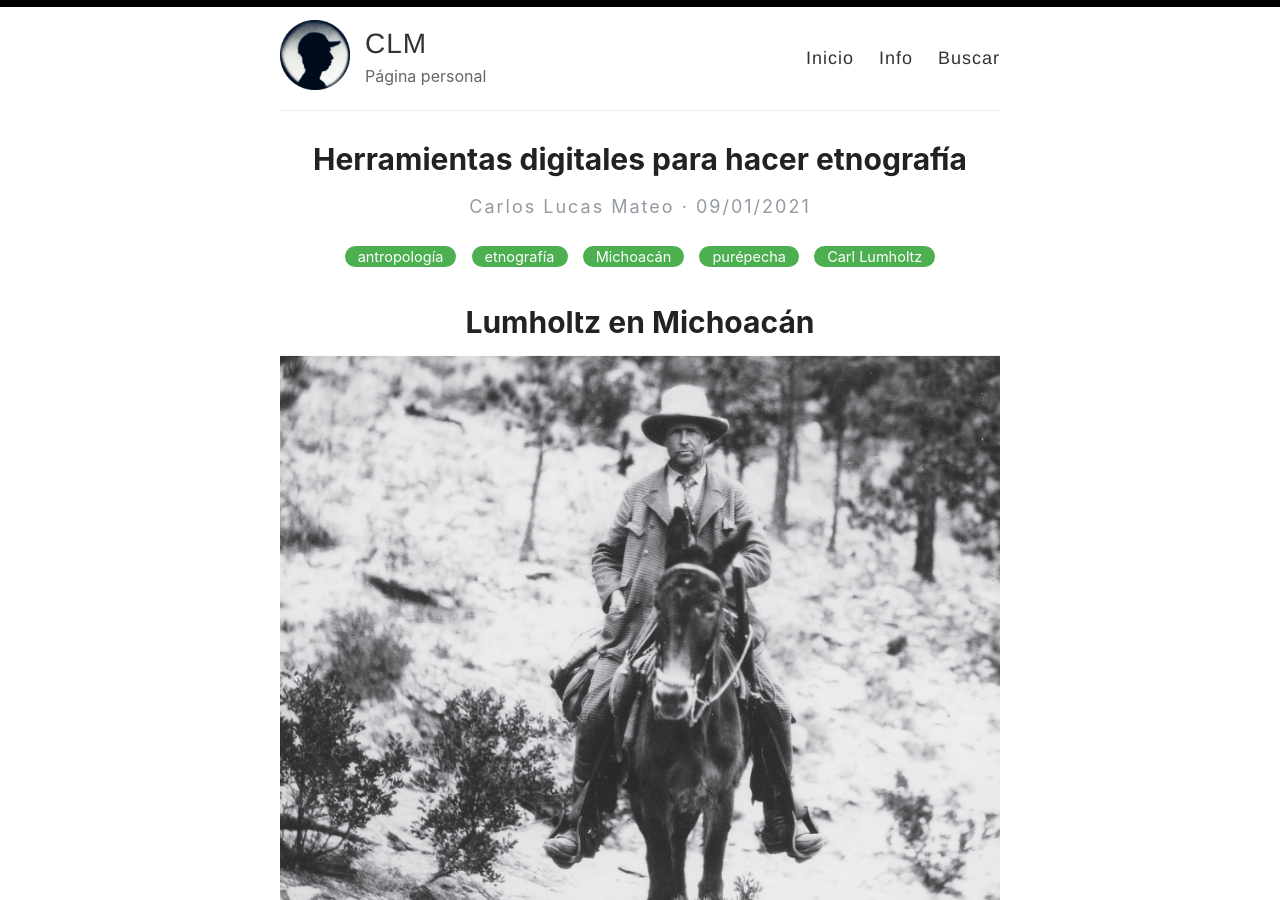
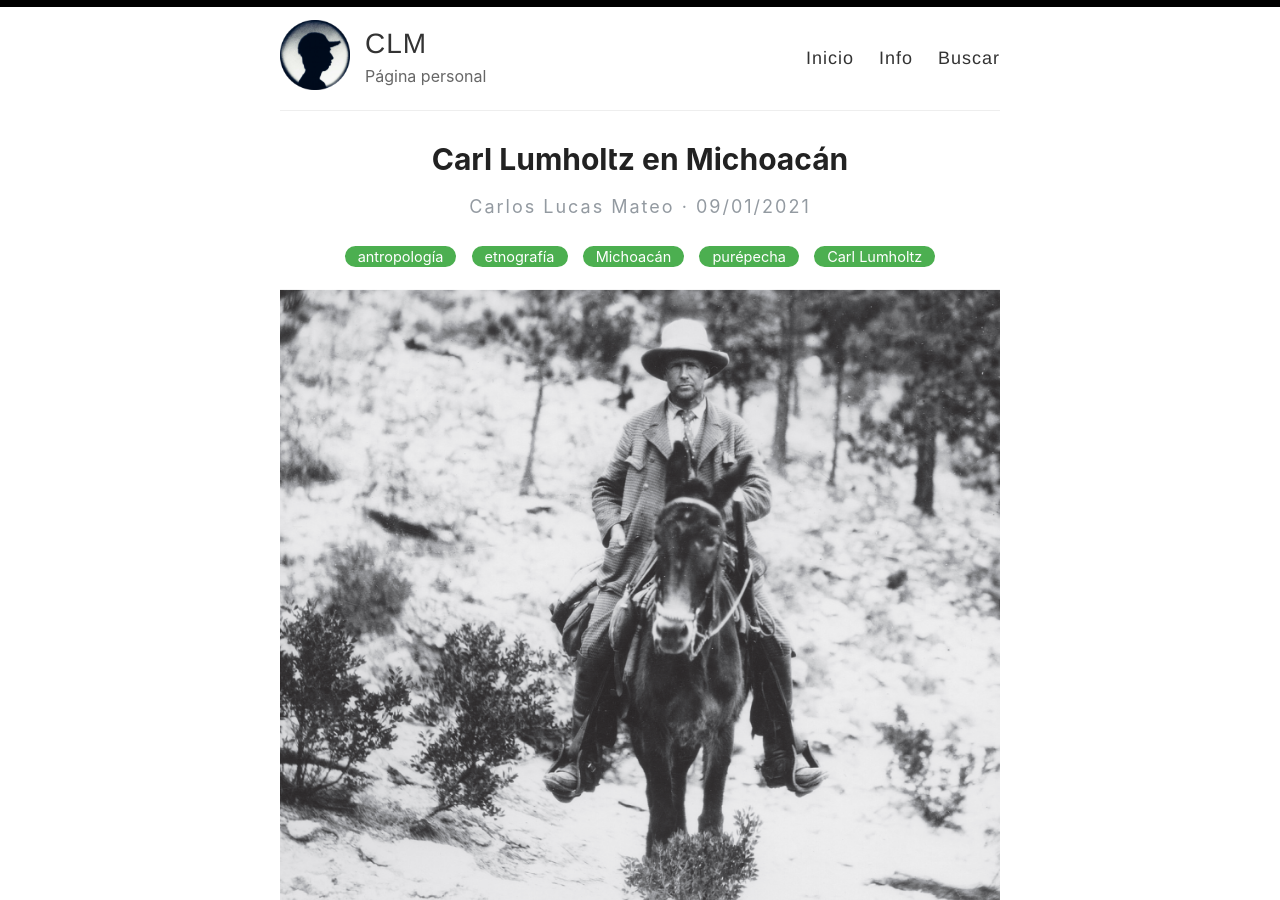
Before and after one commit to carloslucmat/reverie-clm, a Jekyll site: the page built from _posts/2021-01-09-unk-tarascan.md, in a window 1280 px wide and 900 px high. Built offline with Jekyll 4.4.1, drawn with Linux system fonts in a browser that asks for light colours.

Commit message:
lumholtz

```diff
--- a/_posts/2021-01-09-unk-tarascan.md
+++ b/_posts/2021-01-09-unk-tarascan.md
@@ -1,12 +1,9 @@
 ---
 layout: post
-title: Herramientas digitales para hacer etnografía
+title: Carl Lumholtz en Michoacán
 categories: [antropología, etnografía, Michoacán, purépecha, Carl Lumholtz]
 ---
 
-
-
-# Lumholtz en Michoacán
 ![Carl Lumholtz en la Sierra Madre en Chihuahua, 1892](/images/lumholtz-chihuahua.png)
 
 >Se me consideraba la causa de todas las desgracias que ocurrían: tormentas de granizo, lluvias inusualmente fuertes, abortos en mujeres, etc. El jefe de policía de un pueblo vecino declaró a Don Sebastián: "El Anticristo está ahora en Cherán. No podemos venderle nada, y vigilamos cuidadosamente la puerta de la iglesia, por miedo a que pueda entrar." Unas semanas antes de mi llegada un individuo imaginativo había visto a un hombre con un solo ojo cortar la cabeza de los indios; y ahora se pensaba que yo era ese personaje. Las madres evitaban que sus bebés lloraran mencionando mi nombre, y un borracho aseguró el perdón de su esposa amenazando con entregarse a mí. Algunos sabios incluso preguntaron al cura si no era para quitarles todo el pueblo que yo quería comprar tantas cosas. (Lumholtz, 1902: 397)
```
